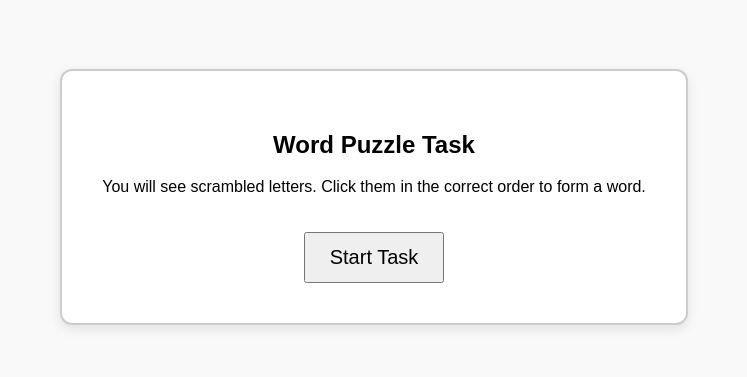
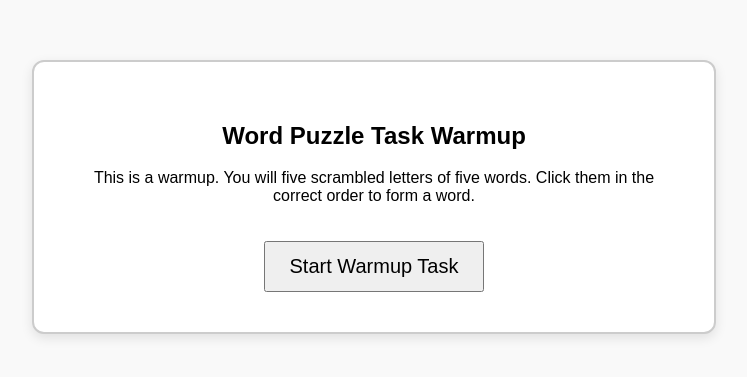
Before and after one commit to TKosch/word-puzzle-warmup, a plain HTML site: page index.html in a window 1280 px wide. Shown: the part 203-580 px from the top of the page, without its empty margins (266-1013 px from the left). Drawn offline with Linux system fonts and the light colour scheme.

Commit message:
Udpated descriptions for the warmup task

```diff
--- a/index.html
+++ b/index.html
@@ -78,9 +78,9 @@
 
 <div id="container">
   <div id="start-screen">
-    <h2>Word Puzzle Task</h2>
-    <p>You will see scrambled letters. Click them in the correct order to form a word.</p>
-    <button id="start-button">Start Task</button>
+    <h2>Word Puzzle Task Warmup</h2>
+    <p>This is a warmup. You will five scrambled letters of five words. Click them in the correct order to form a word.</p>
+    <button id="start-button">Start Warmup Task</button>
   </div>
 
   <div id="task-interface" style="display: none;">
```
